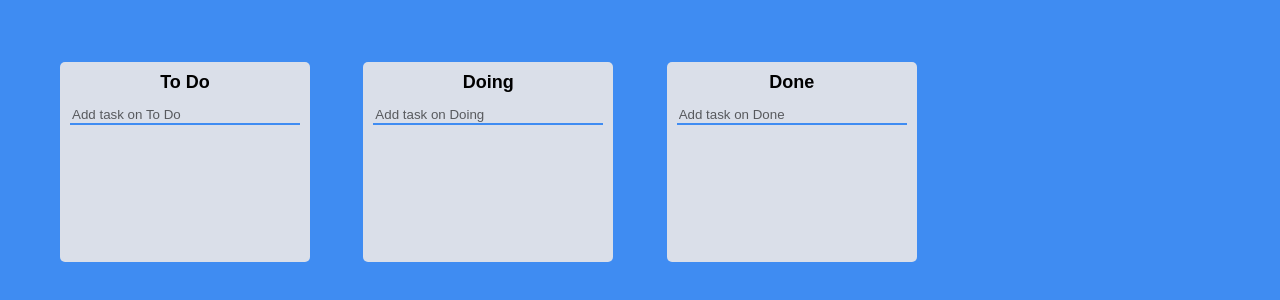
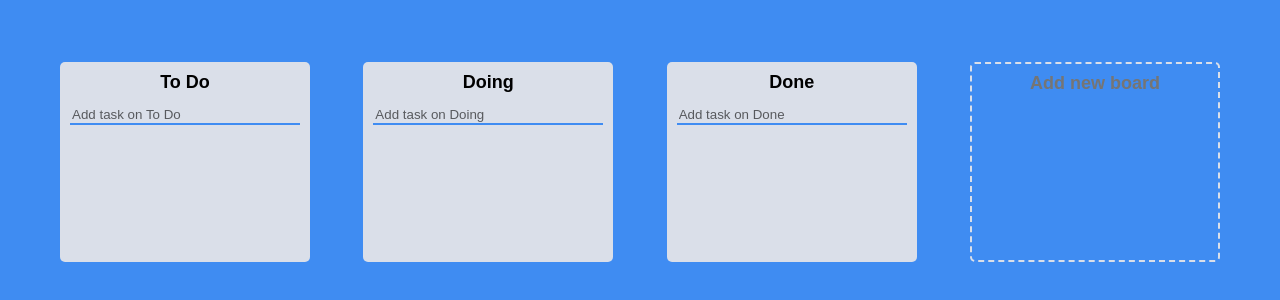
Before and after one commit to handmadeCode95/trello, a React (Create React App) app: page / in a window 1280 px wide. Shown: the part 238-538 px from the top of the page. Built offline with nearby package versions, Linux system fonts and the light colour scheme.

Commit message:
Implement add board

```diff
--- a/package.json
+++ b/package.json
@@ -3,6 +3,10 @@
   "version": "0.1.0",
   "private": true,
   "dependencies": {
+    "@fortawesome/fontawesome-svg-core": "^1.3.0",
+    "@fortawesome/free-regular-svg-icons": "^6.0.0",
+    "@fortawesome/free-solid-svg-icons": "^6.0.0",
+    "@fortawesome/react-fontawesome": "^0.1.17",
     "@testing-library/jest-dom": "^5.16.2",
     "@testing-library/react": "^12.1.3",
     "@testing-library/user-event": "^13.5.0",
--- a/src/App.tsx
+++ b/src/App.tsx
@@ -3,6 +3,7 @@ import styled from "styled-components";
 import { toDoState } from "./atoms";
 import { useRecoilState } from "recoil";
 import Board from "./Components/Board";
+import AddBoard from "./Components/AddBoard";
 
 const Wrapper = styled.div`
   display: flex;
@@ -92,6 +93,7 @@ function App() {
                 />
               ))}
               {provided.placeholder}
+              <AddBoard />
             </Boards>
           )}
         </Droppable>
--- /dev/null
+++ b/src/Components/AddBoard.tsx
@@ -0,0 +1,61 @@
+import styled from "styled-components";
+import { useForm } from "react-hook-form";
+import { useSetRecoilState } from "recoil";
+import { toDoState } from "../atoms";
+
+const Wrapper = styled.div`
+  padding-top: 10px;
+  border: 2px dashed ${(props) => props.theme.boardColor};
+  border-radius: 5px;
+  min-height: 200px;
+  min-width: 250px;
+  display: flex;
+  flex-direction: column;
+  align-items: center;
+`;
+
+const Input = styled.input`
+  background: none;
+  border: none;
+  text-align: center;
+  &::placeholder {
+    text-align: center;
+    font-weight: 600;
+    font-size: 18px;
+  }
+  &:focus {
+    outline: none;
+  }
+`;
+
+interface IForm {
+  board: string;
+}
+
+function AddBoard() {
+  const setToDos = useSetRecoilState(toDoState);
+  const { register, setValue, handleSubmit } = useForm<IForm>();
+  const onValid = ({ board }: IForm) => {
+    setToDos((allBoards) => {
+      return {
+        ...allBoards,
+        [` ${board} `]: [],
+      };
+    });
+    setValue("board", "");
+  };
+  return (
+    <Wrapper>
+      <form onSubmit={handleSubmit(onValid)}>
+        <Input
+          {...register("board", { required: true })}
+          type="text"
+          placeholder="Add new board"
+          maxLength={15}
+        />
+      </form>
+    </Wrapper>
+  );
+}
+
+export default AddBoard;
--- a/src/Components/Board.tsx
+++ b/src/Components/Board.tsx
@@ -99,7 +99,8 @@ function Board({ toDos, boardId, index }: IBoardProps) {
               <input
                 {...register("toDo", { required: true })}
                 type="text"
-                placeholder={`Add task on ${boardId}`}
+                placeholder={`Add task on ${boardId.trim()}`}
+                maxLength={30}
               ></input>
             </Form>
           </FormWrapper>
--- a/src/Components/DraggableCard.tsx
+++ b/src/Components/DraggableCard.tsx
@@ -6,6 +6,7 @@ const Card = styled.div<{ isDragging: boolean }>`
   padding: 10px;
   margin-bottom: 5px;
   border-radius: 5px;
+  font-size: 14px;
   background-color: ${(props) =>
     props.isDragging ? "#74b9ff" : props.theme.cardColor};
   box-shadow: ${(props) =>
```
Also changed, not shown: 1 other file (tests, documents, lock files or other folders).
